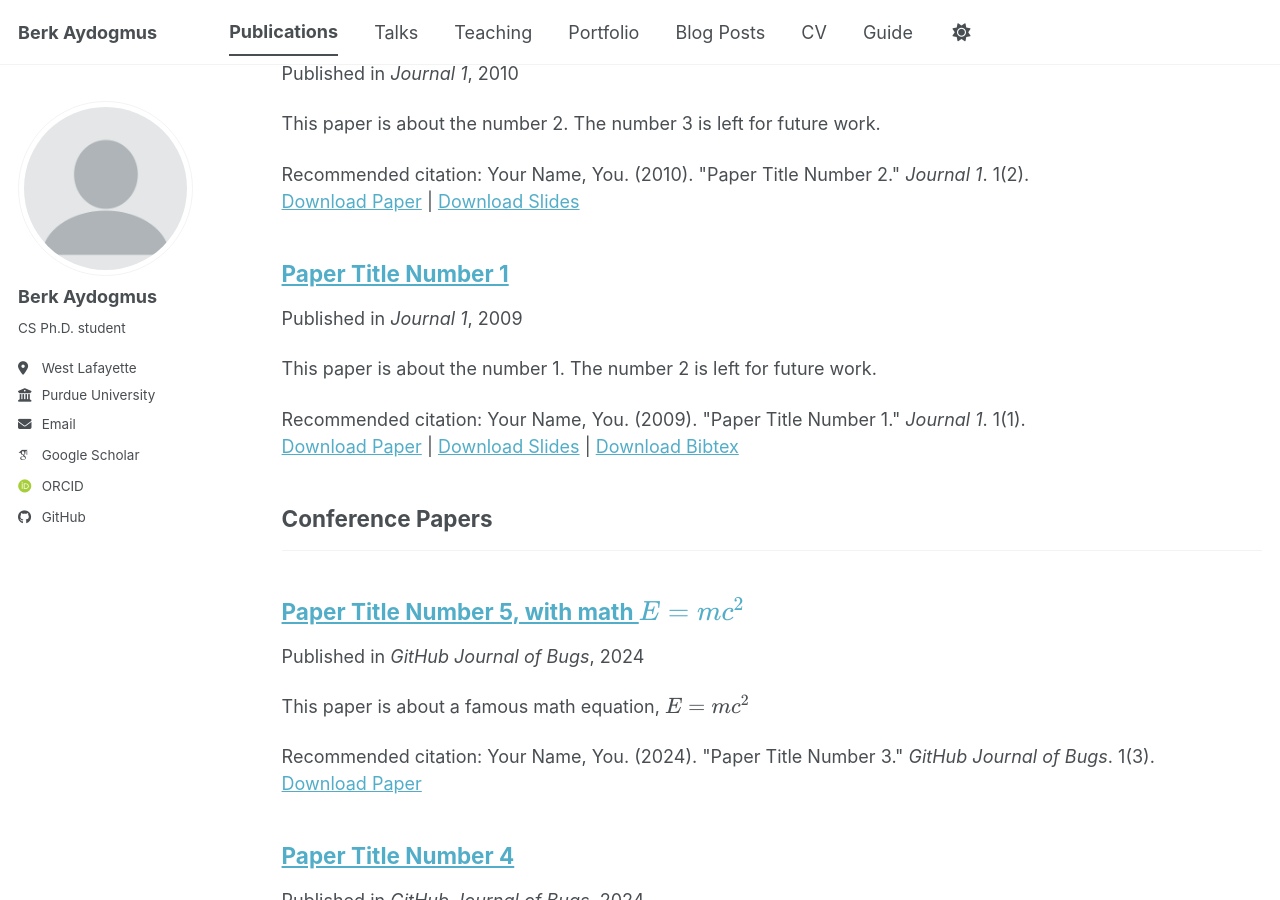
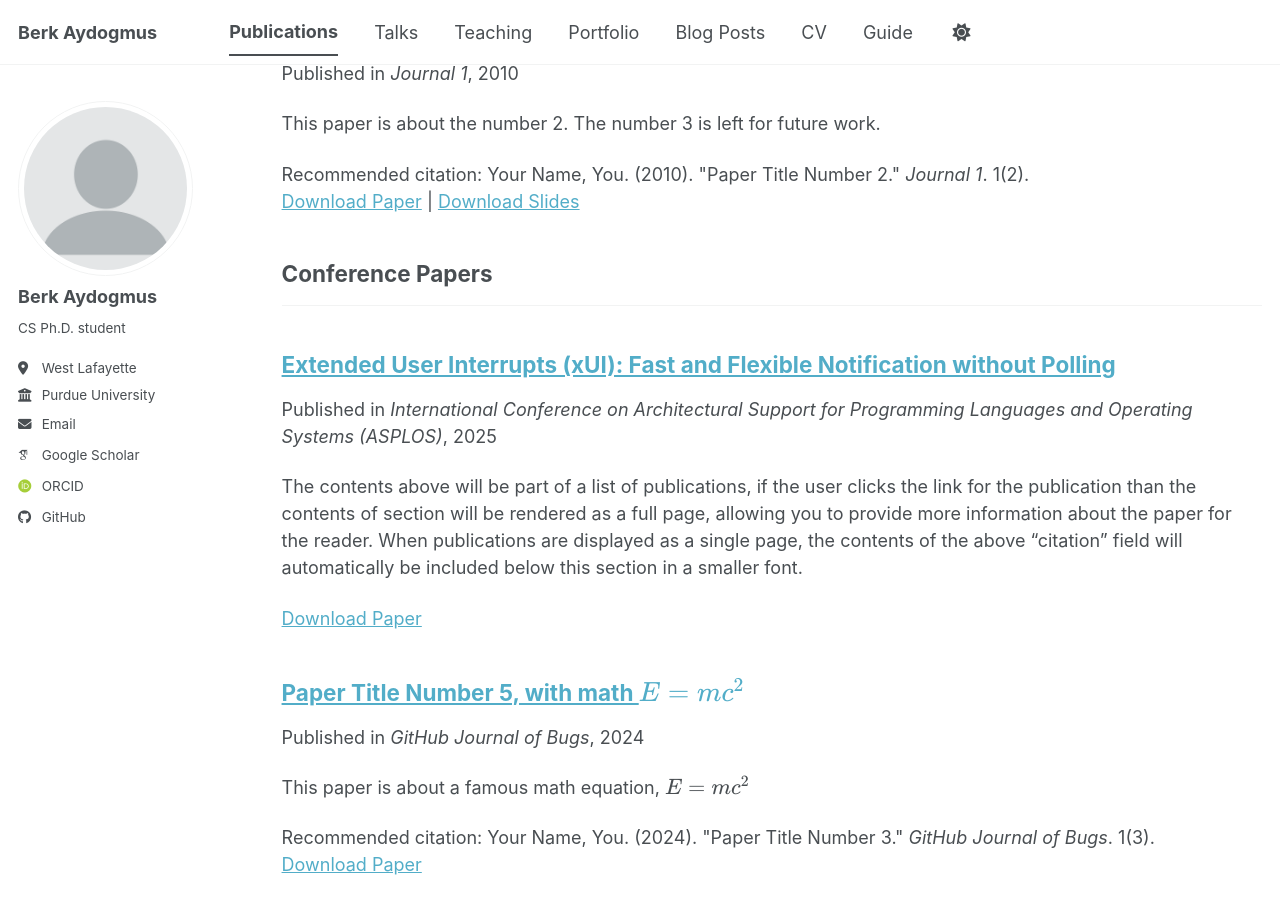
Before and after one commit to Foxy-Boxes/Foxy-Boxes.github.io, a Jekyll site: the page built from _pages/publications.html, in a window 1280 px wide and 900 px high, scrolled down 536 px. Built offline with Jekyll 4.4.1, drawn with Linux system fonts in a browser that asks for light colours; some web fonts are replaced; a script bundle is joined from its source files by our own code; library files that are not in the unit come from our copies.

Commit message:
Update and rename 2009-10-01-paper-title-number-1.md to 2025-xui.md

```diff
--- a/_publications/2009-10-01-paper-title-number-1.md
+++ b/_publications/2025-xui.md
@@ -1,14 +1,10 @@
 ---
-title: "Paper Title Number 1"
+title: "Extended User Interrupts (xUI): Fast and Flexible Notification without Polling"
 collection: publications
-category: manuscripts
-permalink: /publication/2009-10-01-paper-title-number-1
-excerpt: 'This paper is about the number 1. The number 2 is left for future work.'
-date: 2009-10-01
-venue: 'Journal 1'
-slidesurl: 'https://academicpages.github.io/files/slides1.pdf'
+category: conferences
+permalink: /publication/2025-xui.md
+date: April 2025
+venue: 'International Conference on Architectural Support for Programming Languages and Operating Systems (ASPLOS)'
 paperurl: 'https://academicpages.github.io/files/paper1.pdf'
-bibtexurl: 'https://academicpages.github.io/files/bibtex1.bib'
-citation: 'Your Name, You. (2009). &quot;Paper Title Number 1.&quot; <i>Journal 1</i>. 1(1).'
 ---
 The contents above will be part of a list of publications, if the user clicks the link for the publication than the contents of section will be rendered as a full page, allowing you to provide more information about the paper for the reader. When publications are displayed as a single page, the contents of the above "citation" field will automatically be included below this section in a smaller font.
```
